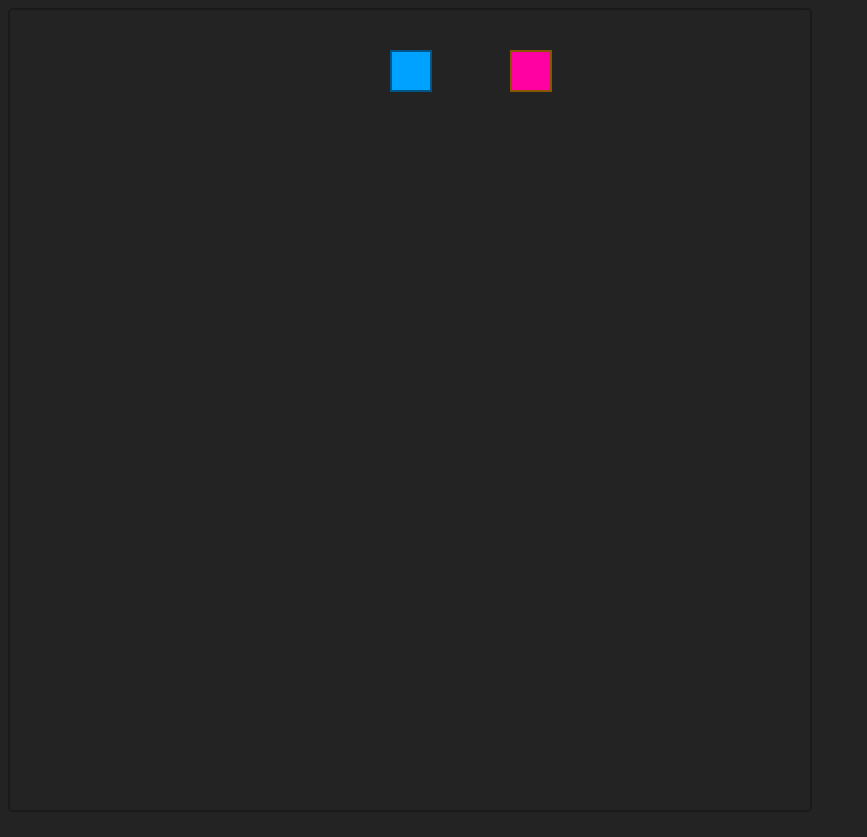
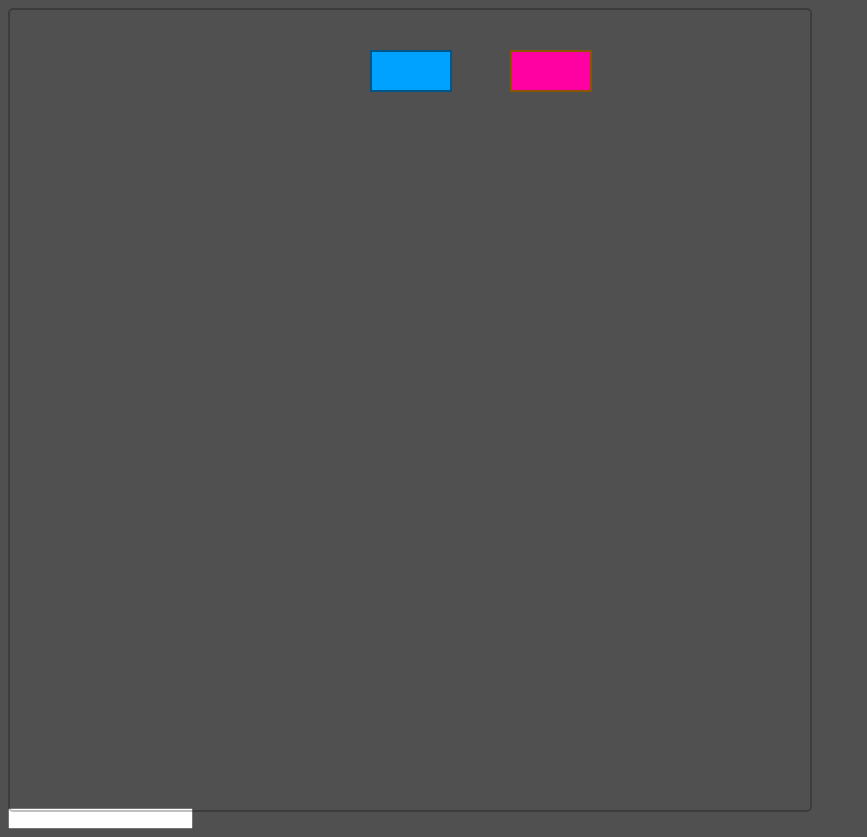
Before and after one commit to JosephThomasVasquez/fabricjs-canvas, a website: page index.html in a window 1280 px wide. Shown: the whole page, without its empty margins (0-867 px from the left). Before the commit the page ends 816 px from the top, so only its background shows below. Drawn offline with Linux system fonts and the light colour scheme.

Commit message:
Added form elements

```diff
--- a/app.js
+++ b/app.js
@@ -6,42 +6,49 @@ fabric.Object.prototype.noScaleCache = false;
 	Objects in group are not scaled directly, so stroke uniform will not have effect.
 */
 function toggleUniform() {
-	var aObject = canvas.getActiveObject();
-	if (aObject.type === 'activeSelection') {
-		aObject.getObjects().forEach(function(obj) {
-			obj.set('strokeUniform', !obj.strokeUniform);
-		});
-	} else {
-		aObject.set('strokeUniform', !aObject.strokeUniform);
-	}
-	canvas.requestRenderAll();
+  var aObject = canvas.getActiveObject();
+  if (aObject.type === "activeSelection") {
+    aObject.getObjects().forEach(function (obj) {
+      obj.set("strokeUniform", !obj.strokeUniform);
+    });
+  } else {
+    aObject.set("strokeUniform", !aObject.strokeUniform);
+  }
+  canvas.requestRenderAll();
 }
 
 console.log("canvas", canvas);
 
 // Set Default Shapes attributes
-const shapes = { width: 40, height: 40, fill: "#00a2ff", stroke: "#005688", strokeWidth: 2 };
+const shapes = {
+  width: 80,
+  height: 40,
+  fill: "#00a2ff",
+  stroke: "#005688",
+  strokeWidth: 2,
+};
 
 const rect = new fabric.Rect({
   top: 40,
-  left: (canvas.width / 2 - shapes.width / 2),
+  left: canvas.width / 2 - shapes.width / 2,
   fill: shapes.fill,
   stroke: shapes.stroke,
   strokeWidth: shapes.strokeWidth,
   width: shapes.width,
   height: shapes.height,
-  strokeUniform: true
+  strokeUniform: true,
+  cornerColor: "#232323",
 });
 
 const rect2 = new fabric.Rect({
   top: 40,
-  left: (canvas.width / 2 + 100),
+  left: canvas.width / 2 + 100,
   fill: "#ff00a2",
   stroke: "#885600",
   strokeWidth: shapes.strokeWidth,
   width: shapes.width,
   height: shapes.height,
-  strokeUniform: true
+  strokeUniform: true,
 });
 
 console.log("rect", rect);
--- a/index.html
+++ b/index.html
@@ -4,13 +4,15 @@
     <meta charset="UTF-8" />
     <meta http-equiv="X-UA-Compatible" content="IE=edge" />
     <meta name="viewport" content="width=device-width, initial-scale=1.0" />
-    <link rel="stylesheet" type="text/css" href="styles.css">
+    <link rel="stylesheet" type="text/css" href="styles.css" />
     <title>Fabric Canvas</title>
     <script src="./lib/fabric.min.js"></script>
   </head>
   <body>
     <canvas id="canvas" width="800px" height="800px"></canvas>
-
+    <form class="layout-form">
+      <input type="text" name="layout-name" id="layout-name" class="layout-form-input"/>
+    </form>
     <script src="app.js"></script>
   </body>
 </html>
--- a/styles.css
+++ b/styles.css
@@ -1,5 +1,5 @@
 body {
-    background-color: #232323;
+    background-color: #505050;
 }
 
 #canvas {
```
